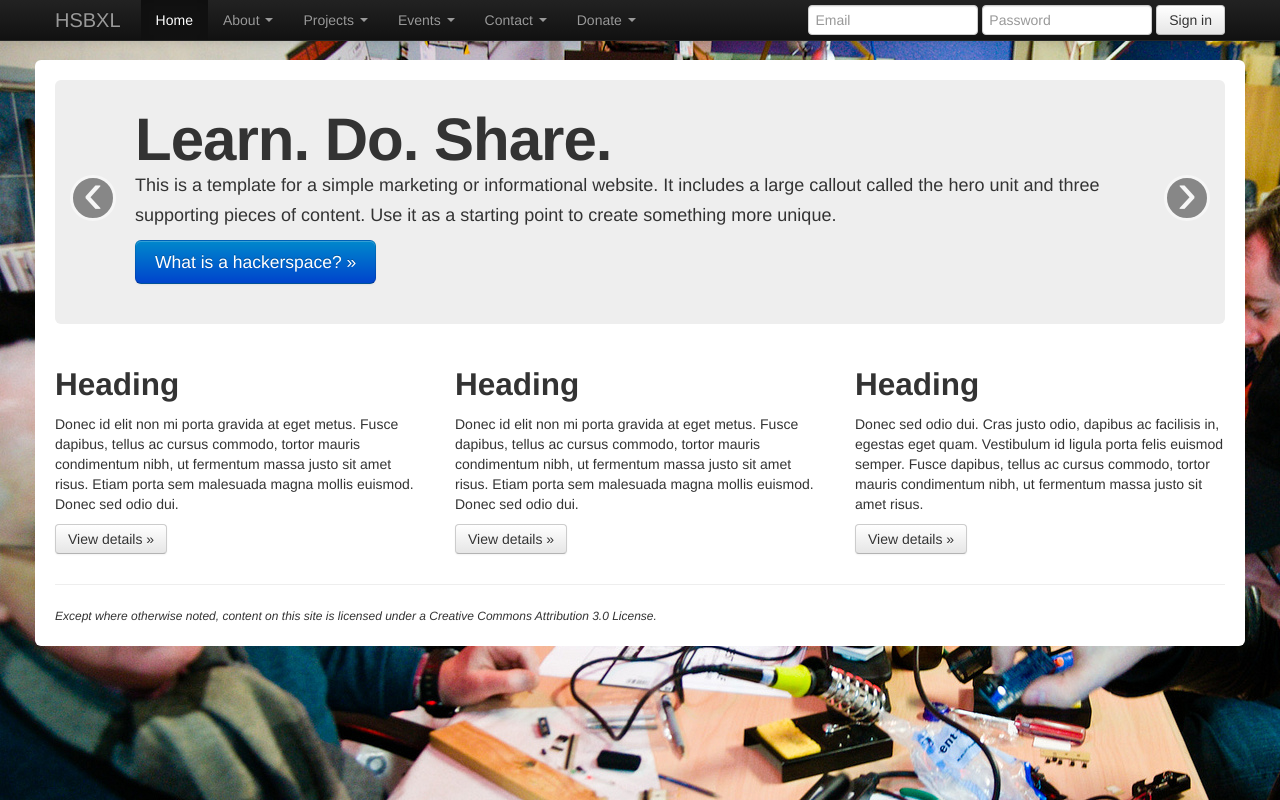
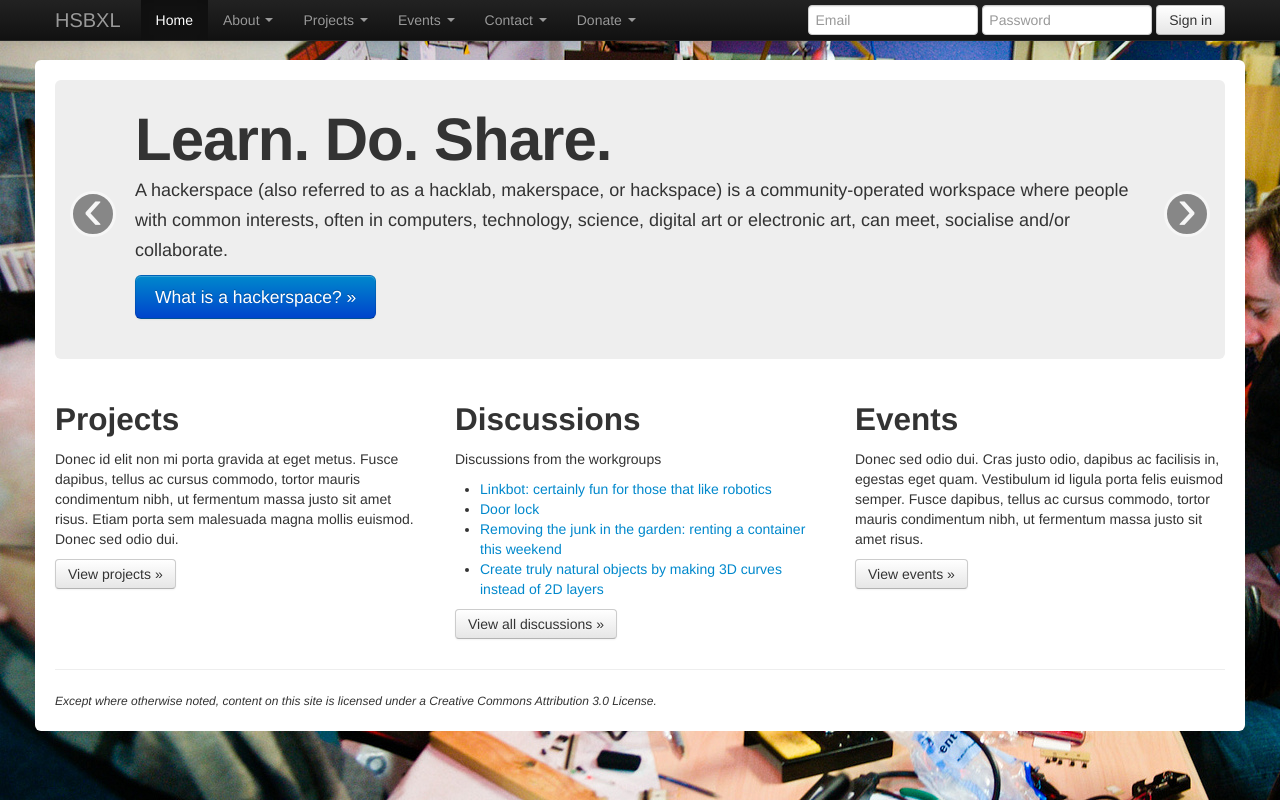
Before and after one commit to betz/hsbxl, a plain HTML site: page www/index.html in a window 1280 px wide. Drawn offline with nearby package versions, Linux system fonts and the light colour scheme.

Commit message:
updated content

```diff
--- a/www/index.html
+++ b/www/index.html
@@ -97,13 +97,13 @@
           <div class="carousel-inner">
             <div class="active item">
               <h1>Learn. Do. Share.</h1>
-              <p>This is a template for a simple marketing or informational website. It includes a large callout called the hero unit and three supporting pieces of content. Use it as a starting point to create something more unique.</p>
+              <p>A hackerspace (also referred to as a hacklab, makerspace, or hackspace) is a community-operated workspace where people with common interests, often in computers, technology, science, digital art or electronic art, can meet, socialise and/or collaborate.</p>
               <p><a href="#" class="btn btn-primary btn-large">What is a hackerspace? &raquo;</a></p>
             </div>
             <div class="item">
-              <h1>Hello, world!</h1>
-              <p>This is a template for a simple marketing or informational website. It includes a large callout called the hero unit and three supporting pieces of content. Use it as a starting point to create something more unique.</p>
-              <p><a href="#" class="btn btn-primary btn-large">Learn more &raquo;</a></p>
+              <h1>Learn. Do. Share.</h1>
+              <p>A hackerspace (also referred to as a hacklab, makerspace, or hackspace) is a community-operated workspace where people with common interests, often in computers, technology, science, digital art or electronic art, can meet, socialise and/or collaborate.</p>
+              <p><a href="#" class="btn btn-primary btn-large">What is a hackerspace? &raquo;</a></p>
             </div>
           </div>
         </div>
@@ -115,19 +115,25 @@
       <!-- Example row of columns -->
       <div class="row">
         <div class="span4">
-          <h2>Heading</h2>
+          <h2>Projects</h2>
           <p>Donec id elit non mi porta gravida at eget metus. Fusce dapibus, tellus ac cursus commodo, tortor mauris condimentum nibh, ut fermentum massa justo sit amet risus. Etiam porta sem malesuada magna mollis euismod. Donec sed odio dui. </p>
-          <p><a class="btn" href="#">View details &raquo;</a></p>
+          <p><a class="btn" href="#">View projects &raquo;</a></p>
         </div>
         <div class="span4">
-          <h2>Heading</h2>
-          <p>Donec id elit non mi porta gravida at eget metus. Fusce dapibus, tellus ac cursus commodo, tortor mauris condimentum nibh, ut fermentum massa justo sit amet risus. Etiam porta sem malesuada magna mollis euismod. Donec sed odio dui. </p>
-          <p><a class="btn" href="#">View details &raquo;</a></p>
+          <h2>Discussions</h2>
+          <p>Discussions from the workgroups</p>
+          <ul>
+            <li><a href="#">Linkbot: certainly fun for those that like robotics</a></li>
+            <li><a href="#">Door lock</a></li>
+            <li><a href="#">Removing the junk in the garden: renting a container this weekend</a></li>
+            <li><a href="#">Create truly natural objects by making 3D curves instead of 2D layers</a></li>
+          </ul>
+          <p><a class="btn" href="#">View all discussions &raquo;</a></p>
        </div>
         <div class="span4">
-          <h2>Heading</h2>
+          <h2>Events</h2>
           <p>Donec sed odio dui. Cras justo odio, dapibus ac facilisis in, egestas eget quam. Vestibulum id ligula porta felis euismod semper. Fusce dapibus, tellus ac cursus commodo, tortor mauris condimentum nibh, ut fermentum massa justo sit amet risus.</p>
-          <p><a class="btn" href="#">View details &raquo;</a></p>
+          <p><a class="btn" href="#">View events &raquo;</a></p>
         </div>
       </div>
 
--- a/www/sass/screen.scss
+++ b/www/sass/screen.scss
@@ -22,6 +22,9 @@ body > .container {
 
 .hero-unit {
   padding: 20px 60px 30px;
+  h1 {
+    margin-bottom: 5px;
+  }
 }
 .carousel-control {
   top: 47%;
```
Also changed, not shown: www/css/screen.css.
